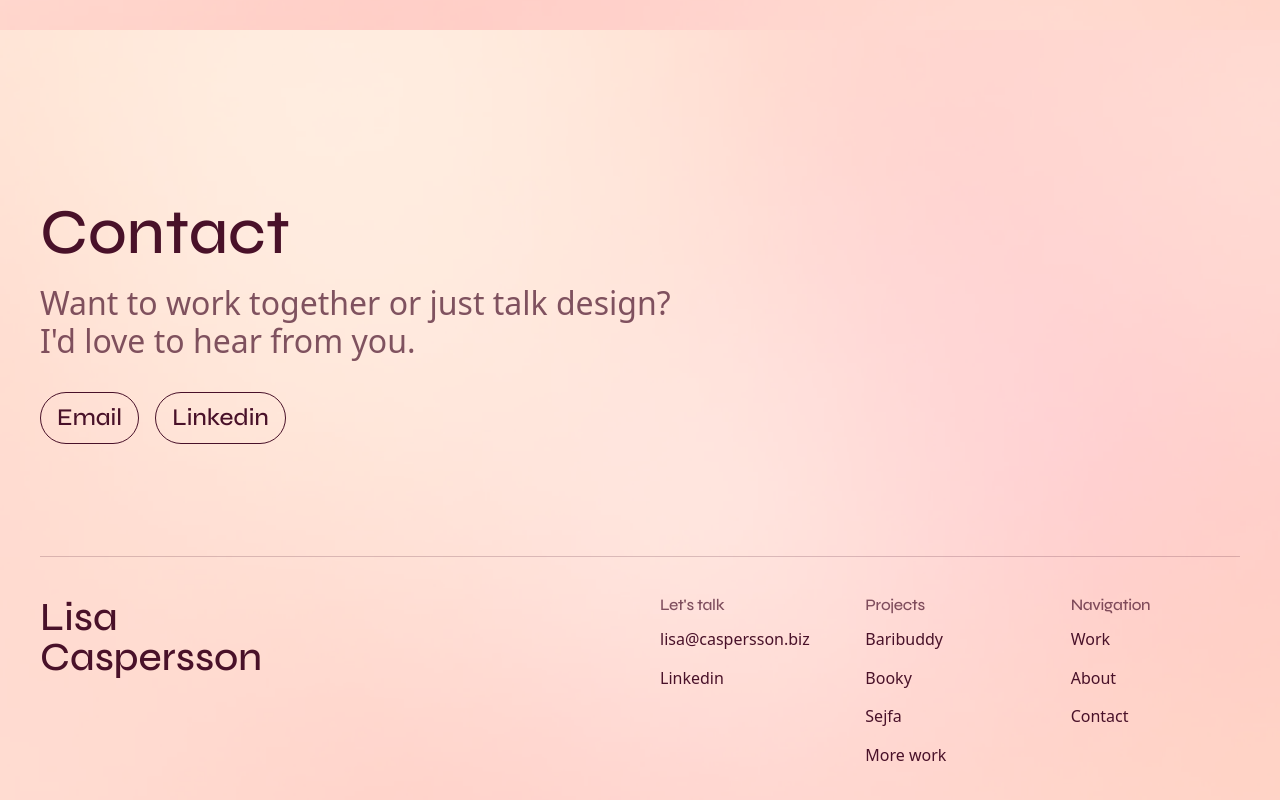
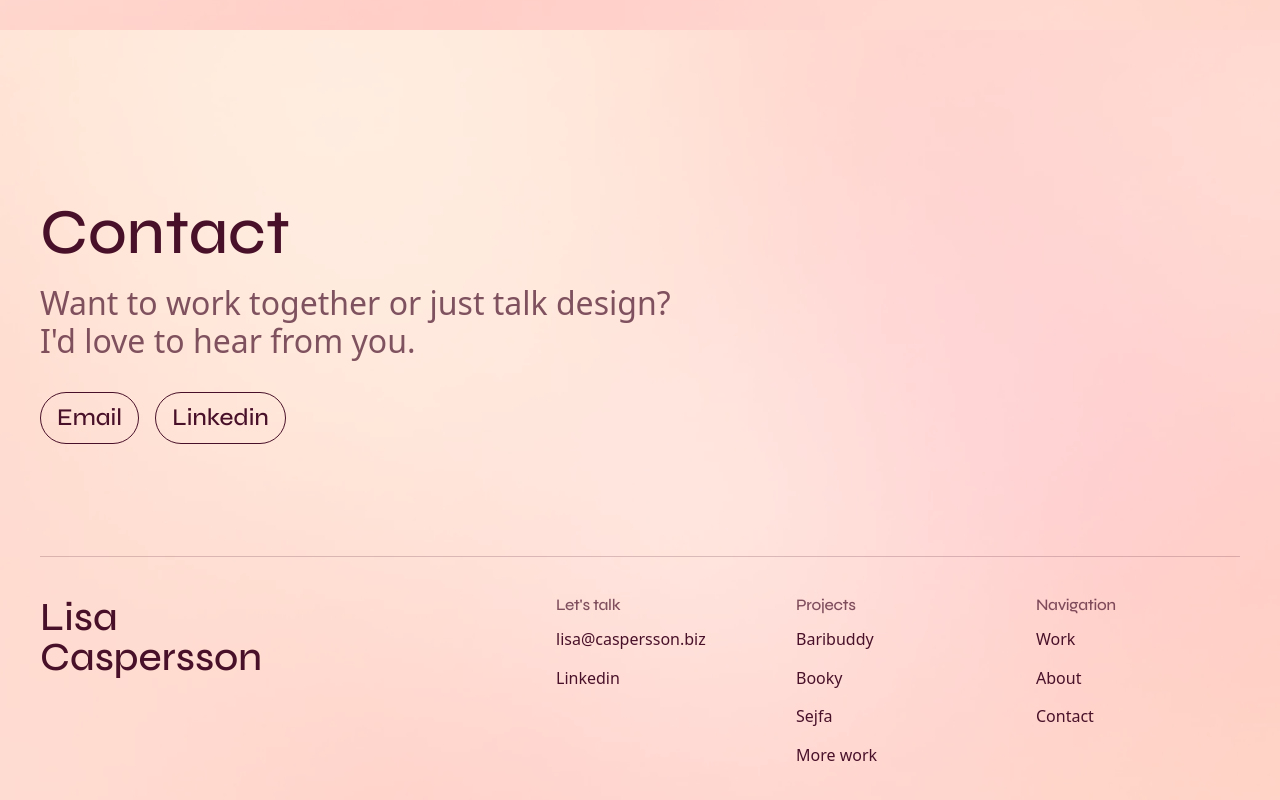
Before and after one commit to lica-ux/portfolio, a React (Vite) app: page / in a window 1280 px wide. Shown: the part 6844-7644 px from the top of the page. Built offline with nearby package versions, Linux system fonts and the light colour scheme.

Commit message:
chore: auto-save 2026-05-01 21:18

```diff
--- a/src/components/Footer/Footer.tsx
+++ b/src/components/Footer/Footer.tsx
@@ -73,7 +73,7 @@ export default function Footer() {
           />
         </div>
         <div className="flex flex-wrap gap-8 px-4 md:px-10 pt-10 pb-[104px] md:pb-10">
-          <div className="flex-1 min-w-[280px]">
+          <div className="flex-1 min-w-[280px] max-w-[40%]">
             <p
               className="text-[40px] font-medium leading-[1]"
               style={{ color: 'var(--color-nav-text)', fontFamily: 'var(--font-display)' }}
```
